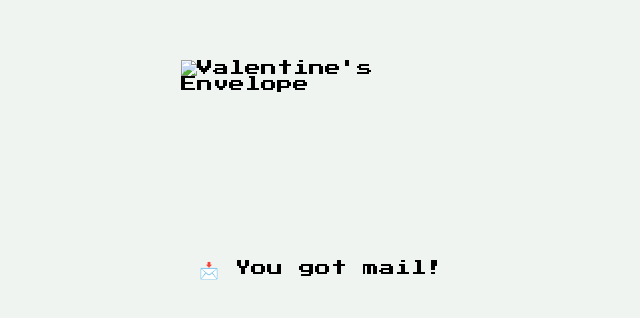
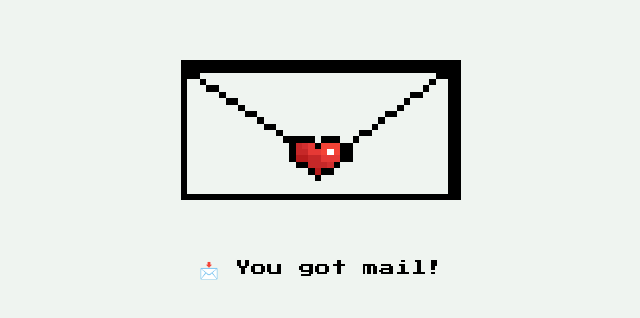
Before and after one commit to vanessathi/bemyvalentine, a plain HTML site: page index.html in a window 1280 px wide. Shown: the part 130-448 px from the top of the page, without its empty margins (319-959 px from the left). Drawn offline with Linux system fonts and the light colour scheme.

Commit message:
Update index.html

```diff
--- a/index.html
+++ b/index.html
@@ -12,7 +12,7 @@
     <!-- Envelope -->
     <p id="mailText">📩 You got mail!</p> <!-- Moved outside for better positioning -->
     <div id="envelope" class="envelope">
-        <img src="images/envelope.png" alt="Valentine's Envelope">
+        <img src="envelope.png" alt="Valentine's Envelope">
     </div>
 
     <!-- Letter (Hidden Initially) -->
```
